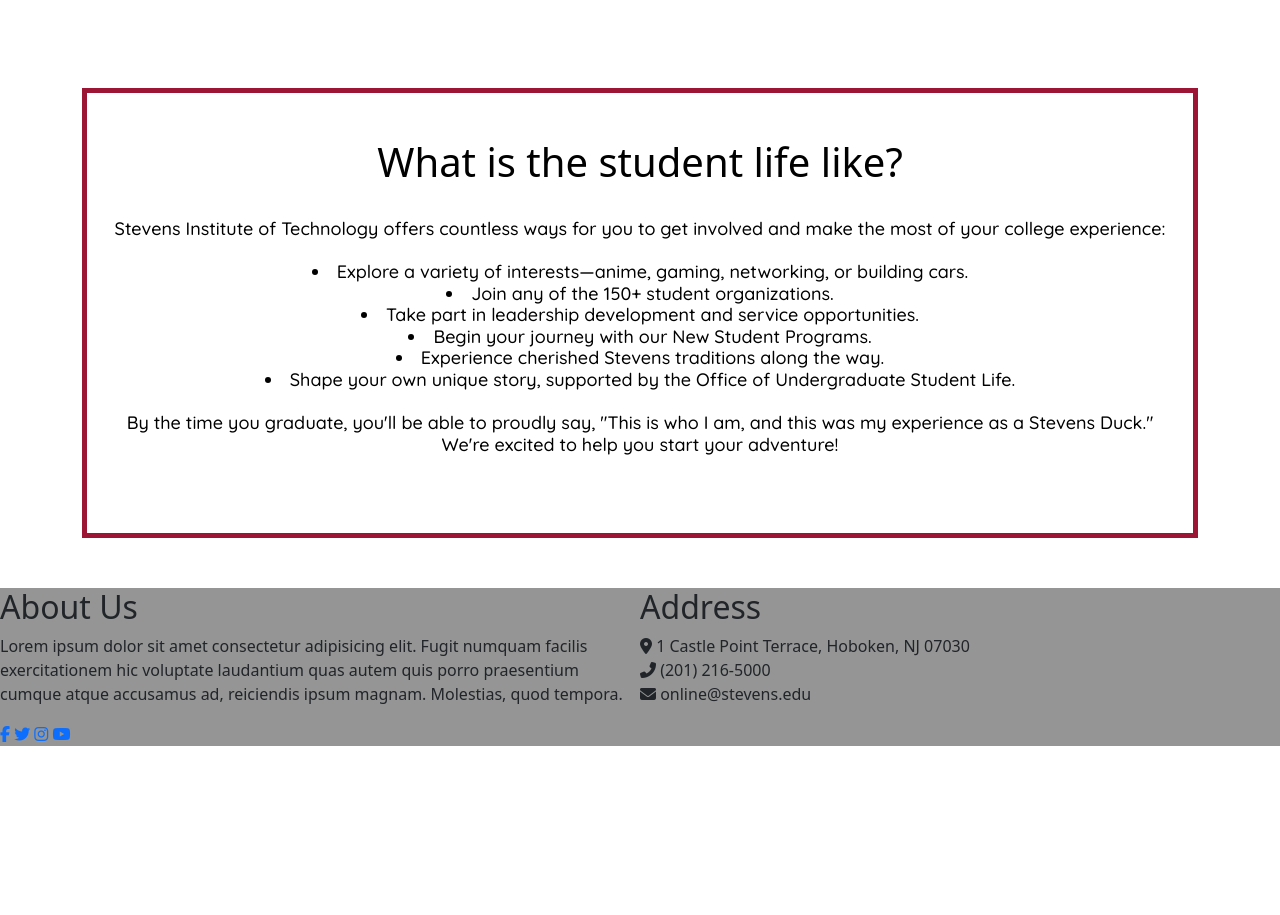
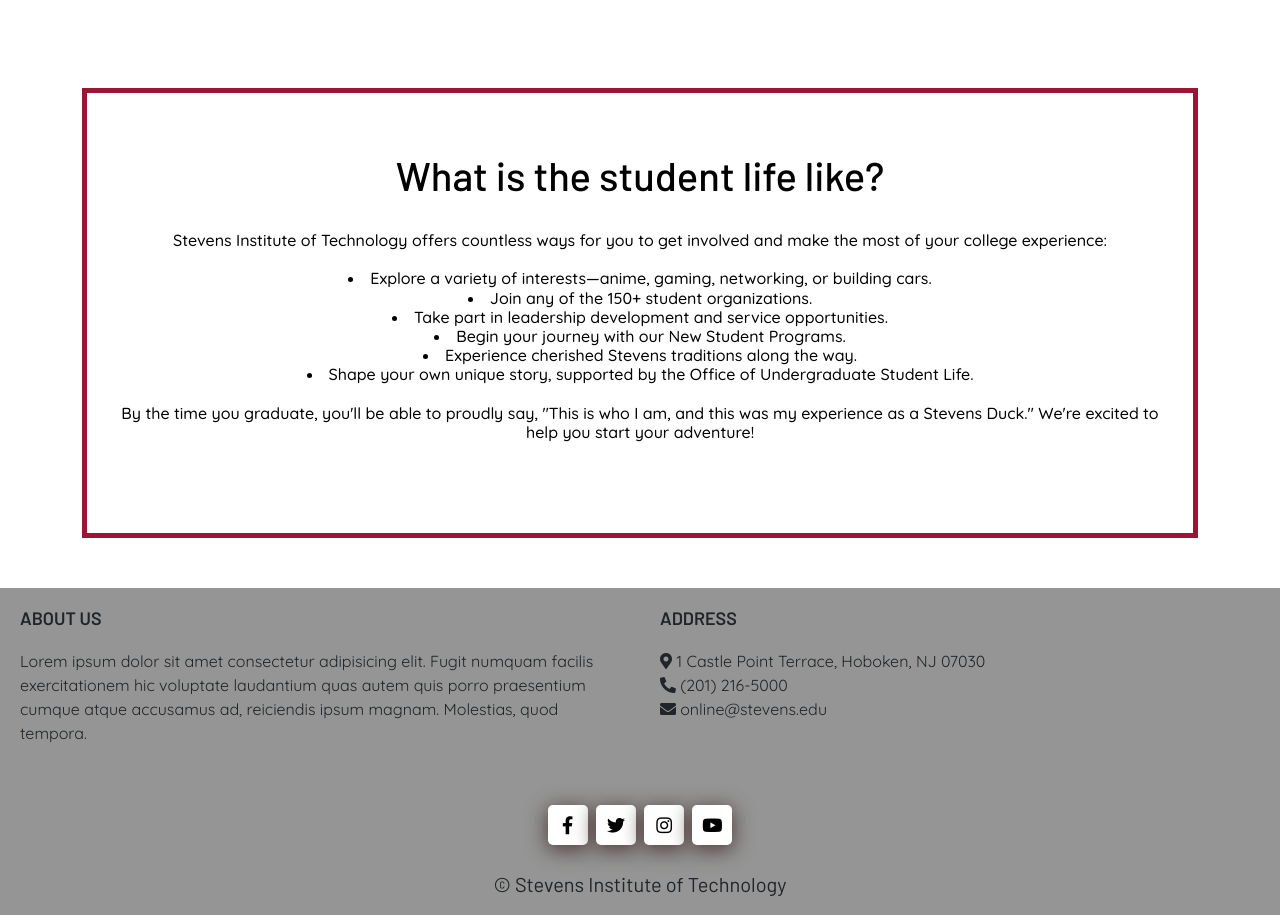
Before and after one commit to KyleRabkin61/College-Recruitment-Website, a plain HTML site: page index.html in a window 1280 px wide. Shown: the part 3360-4275 px from the top of the page. Before the commit the page ends 4106 px from the top, so only its background shows below. Drawn offline with nearby package versions, Linux system fonts and the light colour scheme.

Commit message:
finished student life and almost finished with footer.

```diff
--- a/index.html
+++ b/index.html
@@ -24,7 +24,7 @@
     <link rel="stylesheet" href="style.css" />
 
     <!-- fontawesome for footer link -->
-    <script src="https://kit.fontawesome.com/a076d05399.js" crossorigin="anonymous"></script>
+    <link rel="stylesheet" href="https://cdnjs.cloudflare.com/ajax/libs/font-awesome/5.15.3/css/all.min.css">
 </head>
 
 <!-- body starts here -->
@@ -117,34 +117,22 @@
             <div class="student-life-description col-12 d-flex align-items-center justify-content-center">
                 <div class="row">
                     <div class="col-12">
-                        <h1 class="text-black text-center">What is the student life like?</h1>
-                        <h5 class="text-center p-4 why-stevens-text">Stevens Institute of Technology offers countless ways for you to get involved and make the most of your college experience: <br><br>
+                        <h1 class="student-life-title text-center">What is the student life like?</h1>
+                        <h5 class="text-center p-4 student-life-text">Stevens Institute of Technology offers countless
+                            ways for you to get involved and make the most of your college experience: <br><br>
                             <li>Explore a variety of interests—anime, gaming, networking, or building cars.</li>
                             <li>Join any of the 150+ student organizations.</li>
                             <li>Take part in leadership development and service opportunities.</li>
                             <li>Begin your journey with our New Student Programs.</li>
                             <li>Experience cherished Stevens traditions along the way.</li>
-                            <li>Shape your own unique story, supported by the Office of Undergraduate Student Life.</li><br> By the time you graduate, you'll be able to proudly say, "This is who I am, and this was my experience as a Stevens Duck." We're excited to help you start your adventure!
+                            <li>Shape your own unique story, supported by the Office of Undergraduate Student Life.</li>
+                            <br> By the time you graduate, you'll be able to proudly say, "This is who I am, and this
+                            was my experience as a Stevens Duck." We're excited to help you start your adventure!
                         </h5>
                     </div>
                 </div>
             </div>
         </div>
-        <!-- <div class="row student-life g-0" id="studentLife">
-            <div class="student-life-text col-12 col-lg-6 d-flex align-items-center justify-content-center">
-                <h1 class="student-life-title"><mark>What is the student life like?</mark></h1>
-            </div>
-            <div class="student-life-description col-12 col-lg-6 d-flex align-items-center justify-content-center">
-                <h5 class="text-center p-4 why-stevens-text">Stevens Institute of Technology offers countless ways for you to get involved and make the most of your college experience: <br><br>
-                    <li>Explore a variety of interests—anime, gaming, networking, or building cars.</li>
-                    <li>Join any of the 150+ student organizations.</li>
-                    <li>Take part in leadership development and service opportunities.</li>
-                    <li>Begin your journey with our New Student Programs.</li>
-                    <li>Experience cherished Stevens traditions along the way.</li>
-                    <li>Shape your own unique story, supported by the Office of Undergraduate Student Life.</li><br> By the time you graduate, you'll be able to proudly say, "This is who I am, and this was my experience as a Stevens Duck." We're excited to help you start your adventure!
-                </h5>
-            </div>
-        </div> -->
     </div>
 
     <!-- back-to-top here -->
@@ -153,21 +141,15 @@
     <!-- footer here-->
     <footer>
         <div class="row g-0">
-            <div class="col-12 col-md-6">
+            <div class="left box col-12 col-md-6">
                 <h2 class="abt-us">About Us</h2>
                 <div class="content">
                     <p>Lorem ipsum dolor sit amet consectetur adipisicing elit. Fugit numquam facilis exercitationem hic
                         voluptate laudantium quas autem quis porro praesentium cumque atque accusamus ad, reiciendis
                         ipsum magnam. Molestias, quod tempora.</p>
-                    <div class="social">
-                        <a href="#"><span class="fab fa-facebook-f"></span></a>
-                        <a href="#"><span class="fab fa-twitter"></span></a>
-                        <a href="#"><span class="fab fa-instagram"></span></a>
-                        <a href="#"><span class="fab fa-youtube"></span></a>
-                    </div>
                 </div>
             </div>
-            <div class="col-12 col-md-6">
+            <div class="right box col-12 col-md-6">
                 <h2 class="address">Address</h2>
                 <div class="content">
                     <div class="place">
@@ -183,6 +165,15 @@
                         <span class="text">online@stevens.edu</span>
                     </div>
                 </div>
+            </div>
+            <div class="social text-center p-4">
+                <a href="#"><span class="fab fa-facebook-f"></span></a>
+                <a href="#"><span class="fab fa-twitter"></span></a>
+                <a href="#"><span class="fab fa-instagram"></span></a>
+                <a href="#"><span class="fab fa-youtube"></span></a>
+            </div>
+            <div class="stevens-credit text-center">
+                <p>&copy;<span class="stevens-credit-text"> Stevens Institute of Technology</span></h3></p>
             </div>
         </div>
     </footer>
--- a/style.css
+++ b/style.css
@@ -351,14 +351,6 @@ mark {
   margin-top: 100px;
 }
 
-.student-life-text {
-  background: url(imgs/STIT-student-life.png);
-  background-repeat: no-repeat;
-  background-size: cover;
-  background-position: center, center;
-  height:450px;
-}
-
 .student-life-title {
   font-family: "Barlow", sans-serif;
 }
@@ -369,6 +361,13 @@ mark {
   color: black;
   height:450px;
   font-size: 20px;
+  margin-bottom: 210px;
+}
+
+.student-life-text {
+  font-family: "Quicksand", sans-serif;
+  color: black;
+  font-size: 16px;
 }
 
 /* footer css*/
@@ -380,6 +379,62 @@ footer {
   background: #949594;
 }
 
+.box {
+  padding: 20px;
+}
+
+.box .abt-us {
+  font-size: 1.125rem;
+  font-weight: 600;
+  font-family: "Barlow", sans-serif;
+  text-transform: uppercase;
+}
+
+.box .address {
+  font-size: 1.125rem;
+  font-weight: 600;
+  font-family: "Barlow", sans-serif;
+  text-transform: uppercase;
+}
+
+.box .content {
+  margin: 20px 0 0 0;
+}
+
+.box p {
+  font-family: "Quicksand", sans-serif;
+}
+
+.box .text {
+  font-family: "Quicksand", sans-serif;
+}
+
+.social a {
+  padding: 0 2px;
+}
+
+.social a span {
+  height: 40px;
+  width: 40px;
+  line-height: 40px;
+  font-size: 18px;
+  background-color: white;
+  color: black;
+  border-radius: 5px;
+  transition: 0.25s;
+  box-shadow: #503b3b 0px 4px 20px 1px;
+}
+
+.social a span:hover {
+  background: #9D1535;
+  color: white;
+  transition: 0.25s;
+}
+
+.stevens-credit {
+  font-size: 20px;
+  font-family: "Barlow", sans-serif;
+}
 /* back to top */
 
 #myBtn {
```
